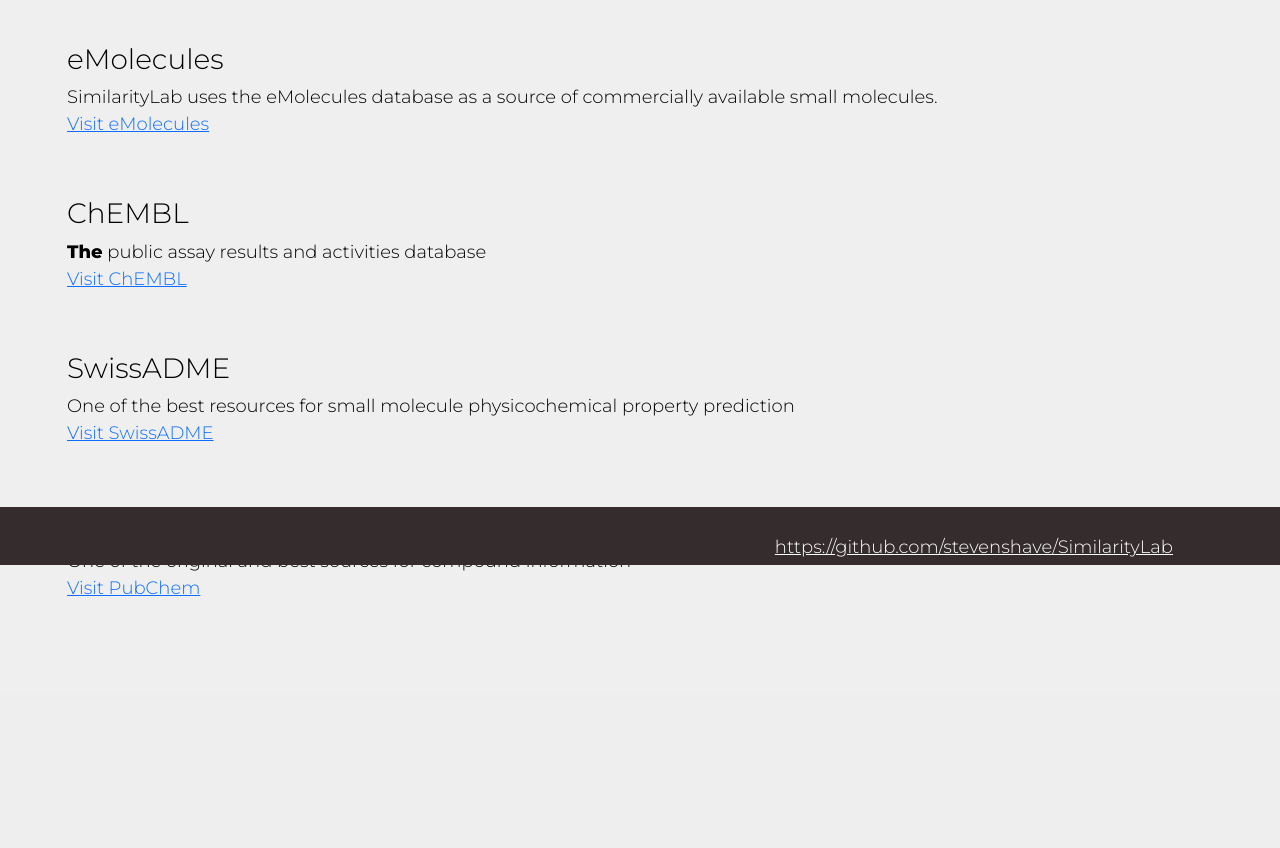
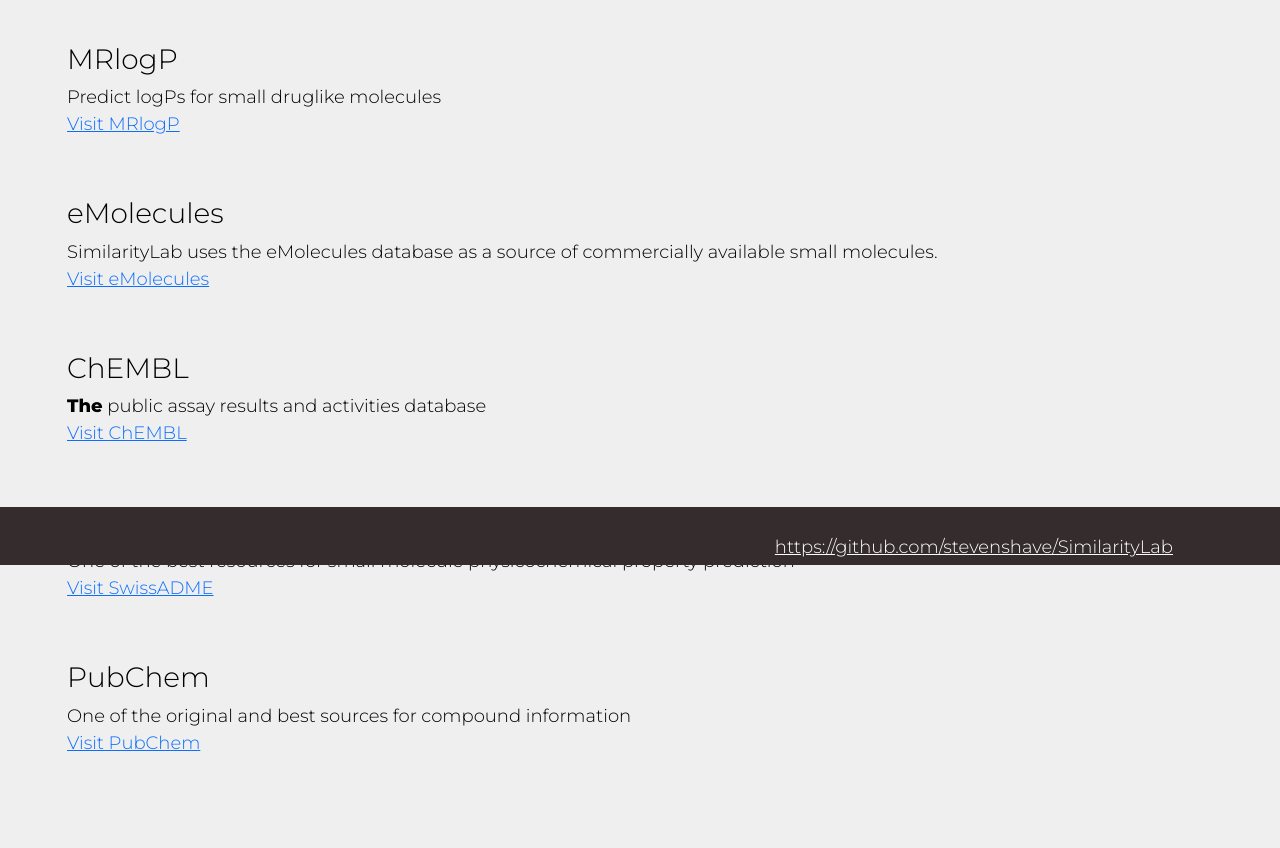
Before and after one commit to stevenshave/SimilarityLab, a Flask app: page /tools.html in a window 1280 px wide. Shown: the part 235-1083 px from the top of the page. Before the commit the page ends 831 px from the top, so only its background shows below. Run offline with Flask 2, Linux system fonts and the light colour scheme; parts of the project's set-up code (start-up, migrations or seed data) failed here and were passed over.

Commit message:
Updated tools section to include MRlogP

```diff
--- a/templates/tools.html
+++ b/templates/tools.html
@@ -12,10 +12,17 @@
 
 
     <p>
-    <h3>eMolecules</h3>
-    SimilarityLab uses the eMolecules database as a source of commercially available small molecules. <a
-        href="https://www.emolecules.com/"><br>Visit eMolecules</a>
-    </p>
+        <h3>MRlogP</h3>
+        Predict logPs for small druglike molecules <a
+            href="https://similaritylab.bio.ed.ac.uk/mrlogp"><br>Visit MRlogP</a>
+        </p>
+        <br>
+
+        <p>
+        <h3>eMolecules</h3>
+        SimilarityLab uses the eMolecules database as a source of commercially available small molecules. <a
+            href="https://www.emolecules.com/"><br>Visit eMolecules</a>
+        </p>
     <br>
 
     <p>
```
